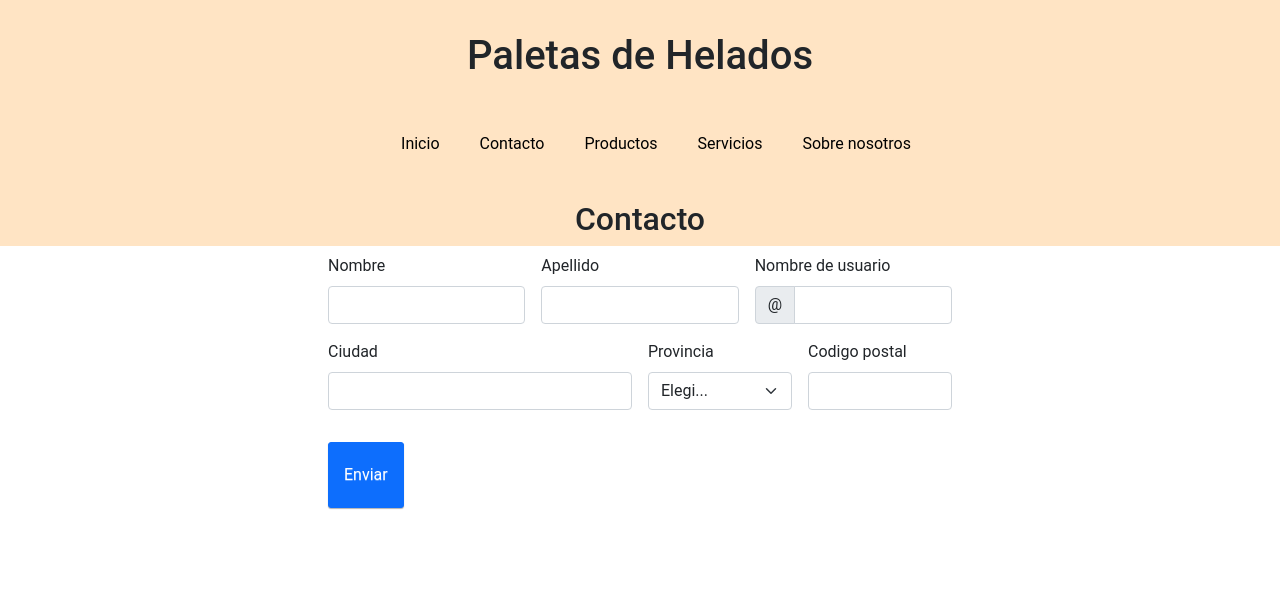
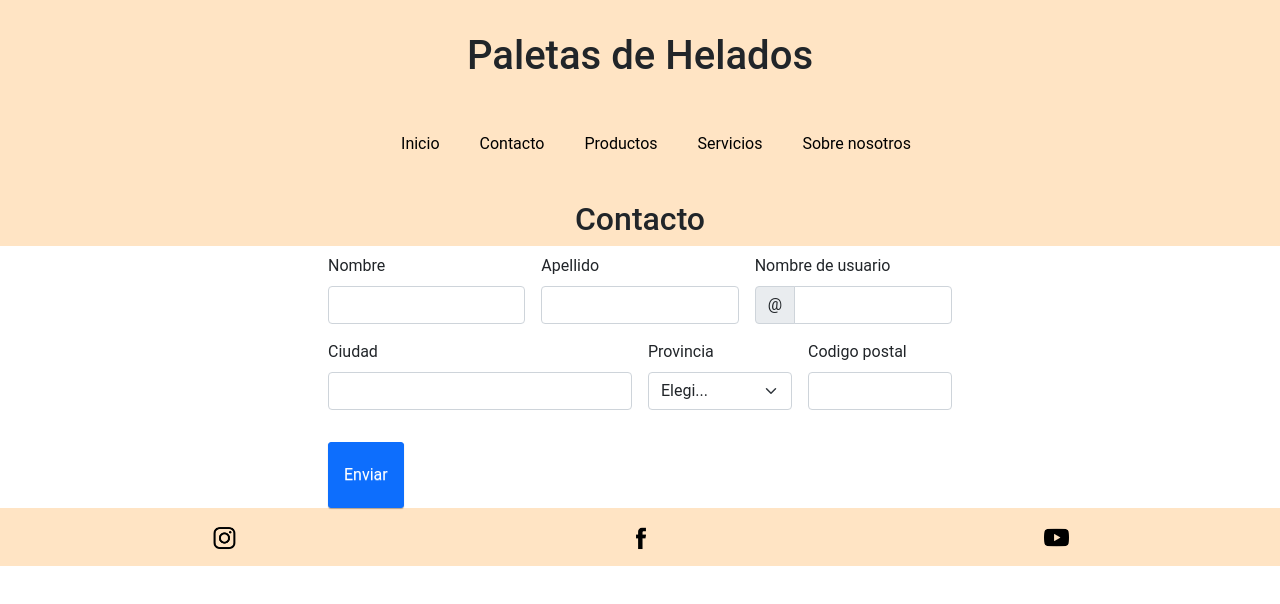
Before and after one commit to TrellixVulnTeam/1erclase_7ICB, a website: page pages/contacto.html in a window 1280 px wide. Drawn offline with nearby package versions, Linux system fonts and the light colour scheme.

Commit message:
cambios en el footer

```diff
--- a/pages/contacto.html
+++ b/pages/contacto.html
@@ -110,7 +110,23 @@
 
         <!-- inicio del footer -->
 
-
+        <footer>
+            <div class="instagram">
+                <a href="https://instagram.com">
+                    <img src="../img/icons/ig-logo.png" alt="">
+                </a>
+            </div>
+            <div class="facebook">
+                <a href="https://facebook.com">
+                    <img src="../img/icons/facebook-logo.png" alt="">
+                </a>
+            </div>
+            <div class="youtube">
+                <a href="https://youtube.com">
+                    <img src="../img/icons/youtube-logo.png" alt="">
+                </a>
+            </div>
+        </footer>
 
         <!-- js -->
         <script src="https://cdn.jsdelivr.net/npm/@popperjs/core@2.10.2/dist/umd/popper.min.js" integrity="sha384-7+zCNj/IqJ95wo16oMtfsKbZ9ccEh31eOz1HGyDuCQ6wgnyJNSYdrPa03rtR1zdB" crossorigin="anonymous"></script>
--- /dev/null
+++ b/scss/_variables.scss
@@ -0,0 +1,6 @@
+// variables
+$bisque: bisque;
+$white: white;
+$black: black;
+$size-logo: 25px;
+// variables
--- a/scss/main.scss
+++ b/scss/main.scss
@@ -1,14 +1,9 @@
+@import "_resets";
+@import "_variables";
 $bisque: bisque;
 $white: white;
 $black: black;
-* {
-    font-family: 'Lato', sans-serif;
-    font-family: 'Roboto', sans-serif;
-    padding: 0;
-    margin: 0;
-    box-sizing: border-box;
-}
-
+// variables
 .carousel-inner {
     max-height: 39rem;
 }
@@ -211,7 +206,7 @@ h3 {
 }
 
 #menu ul li a:hover {
-    background-color: rgb(0, 0, 0);
+    background-color: $black;
     transition: ease 0.4s;
     color: white;
 }
@@ -254,6 +249,13 @@ h3 {
     width: 100%;
 }
 
+footer {
+    background-color: $bisque;
+    padding: 1rem;
+    display: flex;
+    justify-content: space-around;
+}
+
 .main-content {
     grid-area: contenido;
 }
@@ -263,3 +265,11 @@ h3 {
         border-radius: 50%;
     }
 }
+
+.instagram,
+.facebook,
+.youtube {
+    img {
+        width: $size-logo;
+    }
+}
```
Also changed, not shown: index.html (+17 -0 lines), pages/productos.html (+17 -1 lines), pages/servicios.html (+18 -0 lines), pages/sobre-nosotros.html (+17 -1 lines), css/main.css, img/icons/facebook-logo.png (added), img/icons/ig-logo.png (added), img/icons/youtube-logo.png (added), 1 other file.
